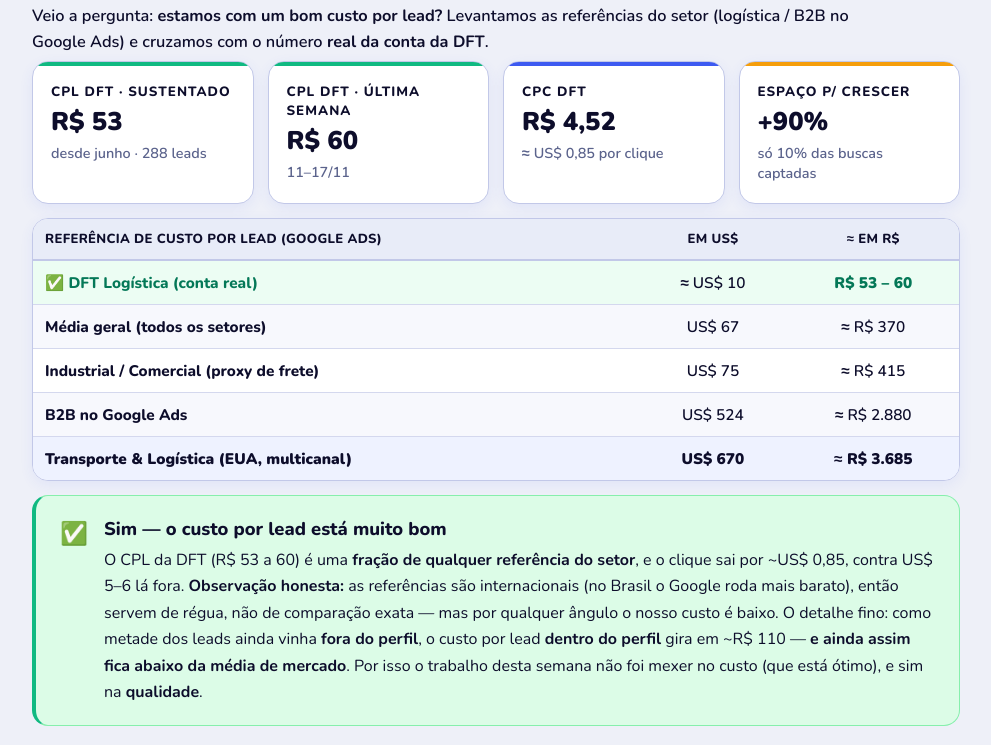
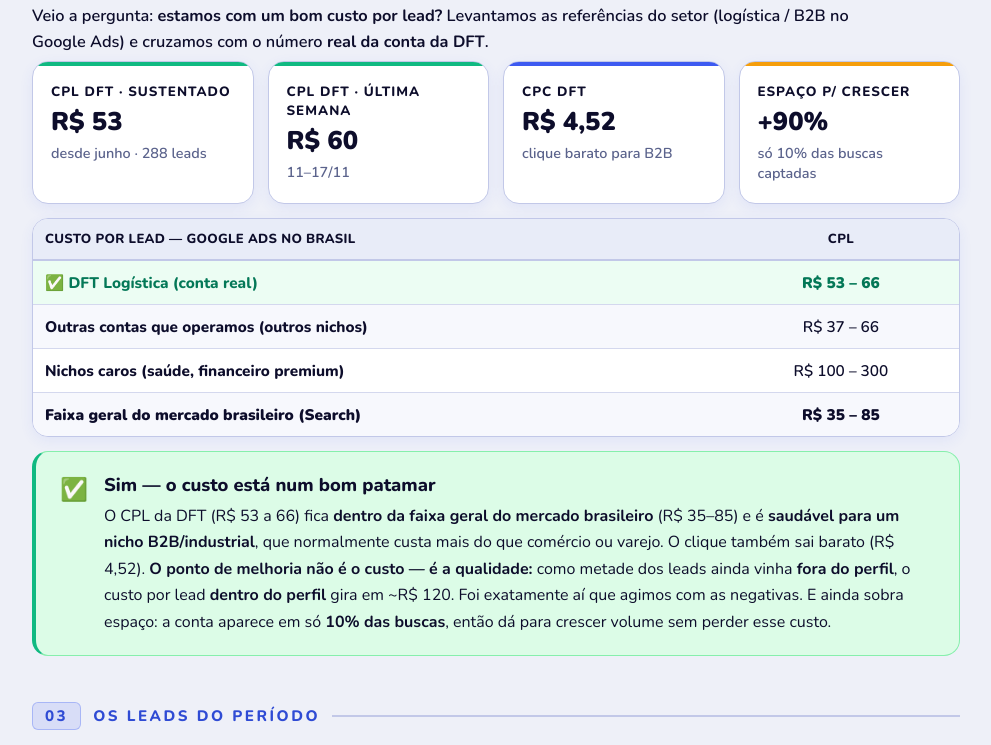
Before and after one commit to cardo-jpg/dft-lp, a plain HTML site: page pauta-dft-novembro-s2.html in a window 1280 px wide. Shown: the part 815-1560 px from the top of the page, without its empty margins (144-1135 px from the left). Drawn offline with nearby package versions, Linux system fonts and the light colour scheme.

Commit message:
Pauta DFT: corrige secao de custo por lead - troca benchmark americano (US$) por referencia brasileira real (faixa R$35-85 + contas da casa); veredito honesto 'bom patamar' em vez de 'fracao do mercado'
Co-Authored-By: Claude Opus 4.8 <noreply@anthropic.com>

```diff
--- a/pauta-dft-novembro-s2.html
+++ b/pauta-dft-novembro-s2.html
@@ -78,7 +78,7 @@ main{max-width:1000px;margin:0 auto;padding:36px 36px 80px;}
     <div>
       <div class="brand">Cardô Marketing × DFT Logística</div>
       <h1>Pauta — <em>11 a 17 de novembro</em></h1>
-      <div class="sub">O custo por lead está ótimo — e já refinamos a conta para melhorar a qualidade</div>
+      <div class="sub">O custo por lead está num bom patamar — e já refinamos a conta para melhorar a qualidade</div>
     </div>
     <div class="badge">📅 Novembro 2026</div>
   </div>
@@ -113,25 +113,24 @@ main{max-width:1000px;margin:0 auto;padding:36px 36px 80px;}
   <div class="mg mg-4" style="margin-bottom:14px">
     <div class="mcard g"><div class="mlbl">CPL DFT · sustentado</div><div class="mval">R$ 53</div><div class="msub">desde junho · 288 leads</div></div>
     <div class="mcard g"><div class="mlbl">CPL DFT · última semana</div><div class="mval">R$ 60</div><div class="msub">11–17/11</div></div>
-    <div class="mcard b"><div class="mlbl">CPC DFT</div><div class="mval">R$ 4,52</div><div class="msub">≈ US$ 0,85 por clique</div></div>
+    <div class="mcard b"><div class="mlbl">CPC DFT</div><div class="mval">R$ 4,52</div><div class="msub">clique barato para B2B</div></div>
     <div class="mcard a"><div class="mlbl">Espaço p/ crescer</div><div class="mval">+90%</div><div class="msub">só 10% das buscas captadas</div></div>
   </div>
   <div class="tcard">
     <table class="ct">
-      <thead><tr><th>Referência de custo por lead (Google Ads)</th><th>Em US$</th><th>≈ Em R$</th></tr></thead>
+      <thead><tr><th>Custo por lead — Google Ads no Brasil</th><th>CPL</th></tr></thead>
       <tbody>
-        <tr class="us"><td>✅ DFT Logística (conta real)</td><td>≈ US$ 10</td><td class="g">R$ 53 – 60</td></tr>
-        <tr><td>Média geral (todos os setores)</td><td>US$ 67</td><td>≈ R$ 370</td></tr>
-        <tr><td>Industrial / Comercial (proxy de frete)</td><td>US$ 75</td><td>≈ R$ 415</td></tr>
-        <tr><td>B2B no Google Ads</td><td>US$ 524</td><td>≈ R$ 2.880</td></tr>
-        <tr><td>Transporte &amp; Logística (EUA, multicanal)</td><td>US$ 670</td><td>≈ R$ 3.685</td></tr>
+        <tr class="us"><td>✅ DFT Logística (conta real)</td><td class="g">R$ 53 – 66</td></tr>
+        <tr><td>Outras contas que operamos (outros nichos)</td><td>R$ 37 – 66</td></tr>
+        <tr><td>Nichos caros (saúde, financeiro premium)</td><td>R$ 100 – 300</td></tr>
+        <tr><td>Faixa geral do mercado brasileiro (Search)</td><td>R$ 35 – 85</td></tr>
       </tbody>
     </table>
   </div>
   <div class="alert green" style="margin-top:14px">
     <div class="alert-icon">✅</div>
-    <div><div class="alert-title">Sim — o custo por lead está muito bom</div>
-    <div class="alert-text">O CPL da DFT (R$ 53 a 60) é uma <strong>fração de qualquer referência do setor</strong>, e o clique sai por ~US$ 0,85, contra US$ 5–6 lá fora. <strong>Observação honesta:</strong> as referências são internacionais (no Brasil o Google roda mais barato), então servem de régua, não de comparação exata — mas por qualquer ângulo o nosso custo é baixo. O detalhe fino: como metade dos leads ainda vinha <strong>fora do perfil</strong>, o custo por lead <strong>dentro do perfil</strong> gira em ~R$ 110 — <strong>e ainda assim fica abaixo da média de mercado</strong>. Por isso o trabalho desta semana não foi mexer no custo (que está ótimo), e sim na <strong>qualidade</strong>.</div></div>
+    <div><div class="alert-title">Sim — o custo está num bom patamar</div>
+    <div class="alert-text">O CPL da DFT (R$ 53 a 66) fica <strong>dentro da faixa geral do mercado brasileiro</strong> (R$ 35–85) e é <strong>saudável para um nicho B2B/industrial</strong>, que normalmente custa mais do que comércio ou varejo. O clique também sai barato (R$ 4,52). <strong>O ponto de melhoria não é o custo — é a qualidade:</strong> como metade dos leads ainda vinha <strong>fora do perfil</strong>, o custo por lead <strong>dentro do perfil</strong> gira em ~R$ 120. Foi exatamente aí que agimos com as negativas. E ainda sobra espaço: a conta aparece em só <strong>10% das buscas</strong>, então dá para crescer volume sem perder esse custo.</div></div>
   </div>
 
   <div class="sec"><span>03</span> Os leads do período</div>
@@ -196,10 +195,10 @@ main{max-width:1000px;margin:0 auto;padding:36px 36px 80px;}
 
   <div class="highlight">
     <p>A mensagem da reunião</p>
-    <div class="htext">O custo por lead está <em>ótimo</em> — R$ 53 a 60, uma fração da referência do setor.<br/>O trabalho agora não é custo, é <em>qualidade</em>: cortamos o que ia pra fora do perfil — e ainda há espaço pra crescer. 🎯</div>
+    <div class="htext">O custo por lead está num <em>bom patamar</em> — R$ 53 a 66, dentro da média brasileira.<br/>O trabalho agora não é custo, é <em>qualidade</em>: cortamos o que ia pra fora do perfil — e ainda há espaço pra crescer. 🎯</div>
   </div>
 
-  <p class="note">Fontes: Google Ads — conta DFT Logística (11–17/11/2026; CPL sustentado desde jun/2026, 288 conversões) · CRM de leads da LP DFT (11–17/11). Benchmarks de custo por lead: médias de Google Ads do setor (WordStream/LocaliQ, FirstPageSage/Statista, Metadata), valores internacionais convertidos a ~R$ 5,50/US$ — referências diretivas, não comparação exata, já que o Brasil opera com custos mais baixos. ICP: embarcador de distribuição recorrente, carga baú/sider, dentro do raio de SP.</p>
+  <p class="note">Fontes: Google Ads — conta DFT Logística (11–17/11/2026; CPL sustentado desde jun/2026, 288 conversões) · CRM de leads da LP DFT (11–17/11). Referências de custo por lead no Brasil: faixas de mercado do Google Search (compilação Babi Tonhela: R$ 35–85 em geral) e Panorama de Geração de Leads no Brasil (Leadster), além do comparativo com outras contas de Google Ads operadas pela Cardô. O CPL varia conforme a definição de lead (contato simples × qualificado). ICP: embarcador de distribuição recorrente, carga baú/sider, dentro do raio de SP.</p>
 
 </main>
 </body>
```
